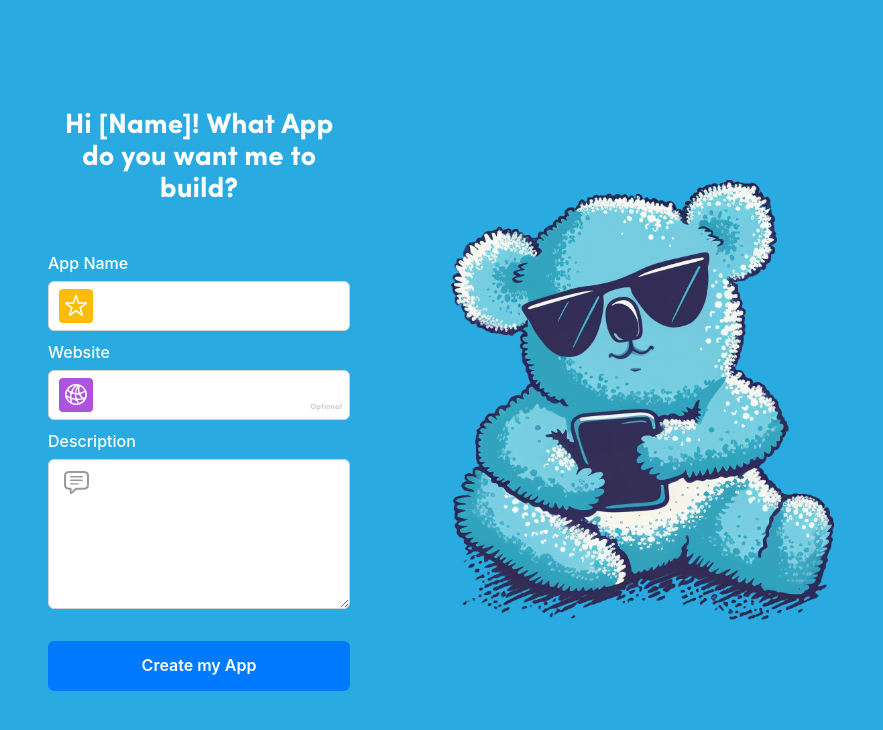
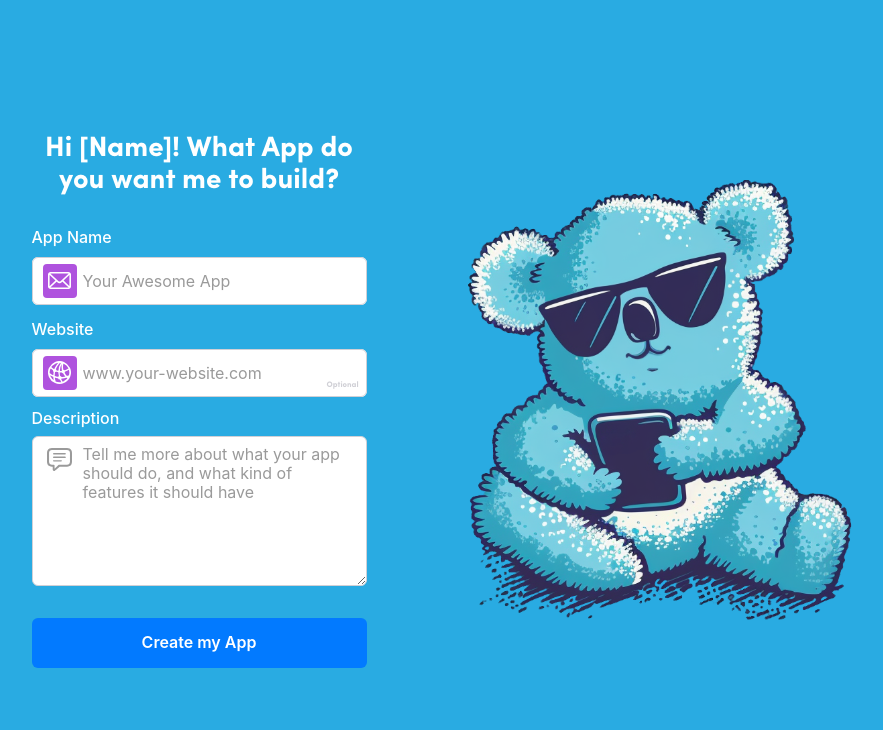
Before and after one commit to anamika-nandi/kula-app, a Next.js app: page /create-new-app in a window 1280 px wide. Shown: the top 730 px of the page, without its empty margins (148-1031 px from the left). Built offline with nearby package versions, Linux system fonts and the light colour scheme.

Commit message:
refactor: Update theme index and IconInput component
- Add Progress style to theme index.ts
- Add optional label to IconInput component

```diff
--- a/src/app/create-new-app/page.tsx
+++ b/src/app/create-new-app/page.tsx
@@ -1,7 +1,6 @@
 "use client";
 import React from "react";
 import {
-  Container,
   HStack,
   Stack,
   Button,
@@ -9,18 +8,16 @@ import {
   Text,
   FormControl,
   FormLabel,
-  Input,
   InputGroup,
   InputLeftElement,
   VStack,
   Textarea,
-  Grid,
-  InputRightElement,
-  Flex,
+  Center,
 } from "@chakra-ui/react";
 import Image from "next/image";
 import { Formik, Form, Field } from "formik";
 import { useRouter } from "next/navigation";
+import IconInput from "@/components/input/IconInput";
 
 interface CreateNewAppProps {}
 
@@ -37,10 +34,10 @@ const CreateNewApp: React.FC<CreateNewAppProps> = (props) => {
     router.push("/app-name");
   };
   return (
-    <Container as={Grid} placeItems="center" maxW="920px" h="100dvh">
+    <Center h="100vh">
       <HStack flexDirection={{ base: "column", md: "row" }}>
         <Stack maxW="335px" w="full" gap="3">
-          <Text textStyle="heading" color="white" textAlign="center" mb="5">
+          <Text textStyle="heading" color="white" textAlign="center">
             Hi [Name]! What App do you want me to build?
           </Text>
           <Stack>
@@ -56,126 +53,31 @@ const CreateNewApp: React.FC<CreateNewAppProps> = (props) => {
             >
               <Form>
                 <VStack spacing="3" mt="4">
-                  <Field name="name">
-                    {({ field }: any) => (
-                      <FormControl>
-                        <FormLabel textStyle="formlabel" color="white">
-                          App Name
-                        </FormLabel>
-                        <InputGroup
-                          display="flex"
-                          alignItems="center"
-                          w="full"
-                          h="full"
-                          minH="50px"
-                        >
-                          <Input
-                            isRequired
-                            {...field}
+                  <IconInput
+                    name="name"
                     placeholder="Your Awesome App"
-                            rounded="6px"
-                            bg="white"
-                            w="full"
-                            h="full"
-                            pl="50px"
-                            minH="50px"
-                            border="1px solid #D0D0D6"
-                            textStyle="placeholder"
+                    label="App Name"
+                    iconSrc="/icons/email.svg"
+                    iconBgColor="purple"
+                    inputType="email"
+                    labelProps={{
+                      color: "white",
+                    }}
                   />
-                          <InputLeftElement
-                            height="full"
-                            mx={2}
-                            pointerEvents="none"
-                            children={
-                              <Box
-                                width={34}
-                                height={34}
-                                borderRadius={4}
-                                display="flex"
-                                alignItems="center"
-                                justifyContent="center"
-                                backgroundColor="yellow"
-                              >
-                                <Image
-                                  src="/icons/star.svg"
-                                  height={17}
-                                  width={22}
-                                  alt="star"
+
+                  <IconInput
+                    name="websiteName"
+                    placeholder="www.your-website.com"
+                    label="Website"
+                    iconSrc="/icons/round.svg"
+                    iconBgColor="purple"
+                    inputType="text"
+                    labelProps={{
+                      color: "white",
+                    }}
+                    isOptional
                   />
-                              </Box>
-                            }
-                          />
-                        </InputGroup>
-                      </FormControl>
-                    )}
-                  </Field>
-                  <Field name="websiteName">
-                    {({ field }: any) => (
-                      <FormControl>
-                        <FormLabel textStyle="formlabel" color="white">
-                          Website
-                        </FormLabel>
-                        <InputGroup
-                          display="flex"
-                          alignItems="center"
-                          w="full"
-                          h="full"
-                          minH="50px"
-                          border="none"
-                        >
-                          <Input
-                            {...field}
-                            placeholder="www.your-website.com"
-                            rounded="6px"
-                            pl="50px"
-                            bg="white"
-                            w="full"
-                            h="full"
-                            border="1px solid #D0D0D6"
-                            minH="50px"
-                            textStyle="placeholder"
-                          />
-                          <InputLeftElement
-                            height="full"
-                            mx={2}
-                            pointerEvents="none"
-                            children={
-                              <Box
-                                width={34}
-                                height={34}
-                                borderRadius={4}
-                                display="flex"
-                                alignItems="center"
-                                justifyContent="center"
-                                backgroundColor="purple"
-                              >
-                                <Image
-                                  src="/icons/round.svg"
-                                  height={22}
-                                  width={22}
-                                  alt="round"
-                                />
-                              </Box>
-                            }
-                          />
-                          <InputRightElement
-                            height="full"
-                            children={
-                              <Text
-                                fontSize="8px"
-                                lineHeight="10px"
-                                color="#D0D0D6"
-                                pt="6"
-                                pr="2"
-                              >
-                                Optional
-                              </Text>
-                            }
-                          />
-                        </InputGroup>
-                      </FormControl>
-                    )}
-                  </Field>
+
                   <Field name="descriptionText">
                     {({ field }: any) => (
                       <FormControl>
@@ -190,7 +92,7 @@ const CreateNewApp: React.FC<CreateNewAppProps> = (props) => {
                             display="flex"
                             alignItems="flex-start"
                             pointerEvents="none"
-                            children={
+                          >
                             <Box>
                               <Image
                                 src="/icons/description.svg"
@@ -199,21 +101,28 @@ const CreateNewApp: React.FC<CreateNewAppProps> = (props) => {
                                 alt="password"
                               />
                             </Box>
-                            }
-                          />
+                          </InputLeftElement>
                           <Textarea
                             rows="6"
                             isRequired
-                            {...field}
                             placeholder="Tell me more about what your app should do, and what kind of features it should have"
                             rounded="6px"
                             pl="50px"
+                            color="black"
                             justifyContent="flex-start"
                             alignItems="flex-start"
                             bg="white"
+                            textStyle="placeholder"
                             w="full"
-                            border="1px solid #D0D0D6"
-                            textStyle="placeholder"
+                            _placeholder={{
+                              textStyle: "placeholder",
+                            }}
+                            _hover={{
+                              border: "1px solid #D0D0D6",
+                            }}
+                            minH="48px"
+                            border=" 1px solid #D0D0D6"
+                            {...field}
                           />
                         </InputGroup>
                       </FormControl>
@@ -247,7 +156,7 @@ const CreateNewApp: React.FC<CreateNewAppProps> = (props) => {
           />
         </Box>
       </HStack>
-    </Container>
+    </Center>
   );
 };
 
--- a/src/components/input/IconInput.tsx
+++ b/src/components/input/IconInput.tsx
@@ -6,6 +6,8 @@ import {
   InputLeftElement,
   Box,
   FormLabelProps,
+  InputRightElement,
+  Text,
 } from "@chakra-ui/react";
 import { Field } from "formik";
 import Image from "next/image";
@@ -20,6 +22,7 @@ interface IconInputProps {
   iconWidth?: number;
   inputType?: string;
   labelProps?: FormLabelProps;
+  isOptional?: boolean;
 }
 
 const IconInput: React.FC<IconInputProps> = ({
@@ -32,6 +35,7 @@ const IconInput: React.FC<IconInputProps> = ({
   iconWidth,
   inputType,
   labelProps,
+  isOptional = false,
 }) => (
   <Field name={name}>
     {({ field }: any) => (
@@ -57,8 +61,9 @@ const IconInput: React.FC<IconInputProps> = ({
             placeholder={placeholder}
             rounded="6px"
             pl="50px"
+            textStyle="placeholder"
             borderRadius="6px"
-            textStyle="placeholder"
+            color="black"
             _placeholder={{
               textStyle: "placeholder",
             }}
@@ -88,6 +93,19 @@ const IconInput: React.FC<IconInputProps> = ({
               />
             </Box>
           </InputLeftElement>
+          {isOptional && (
+            <InputRightElement height="full">
+              <Text
+                fontSize="8px"
+                lineHeight="10px"
+                color="#D0D0D6"
+                pt="6"
+                pr="2"
+              >
+                Optional
+              </Text>
+            </InputRightElement>
+          )}
         </InputGroup>
       </FormControl>
     )}
--- a/src/theme/index.ts
+++ b/src/theme/index.ts
@@ -35,6 +35,13 @@ const theme = extendTheme(
         },
         variants: {},
       },
+      Progress: {
+        baseStyle: {
+          filledTrack: {
+            bg: "blue",
+          },
+        },
+      },
     },
 
     config: {
```
Also changed, not shown: src/app/account/page.tsx (+20 -110 lines), src/app/app-name/page.tsx (+29 -30 lines), src/app/kula-card/page.tsx (+37 -44 lines). Lines whose indentation alone changed are shown as unchanged.
